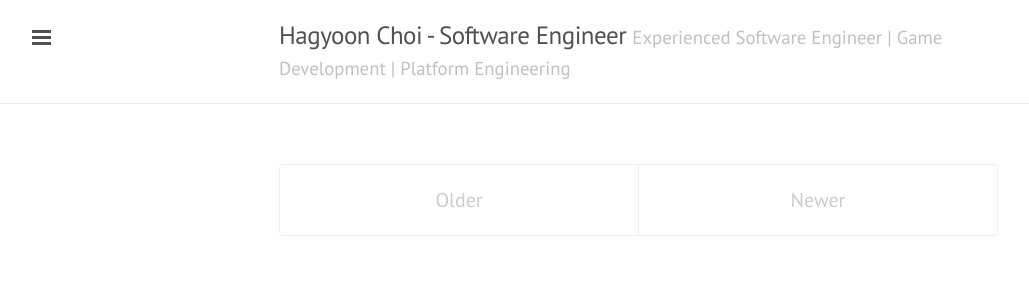
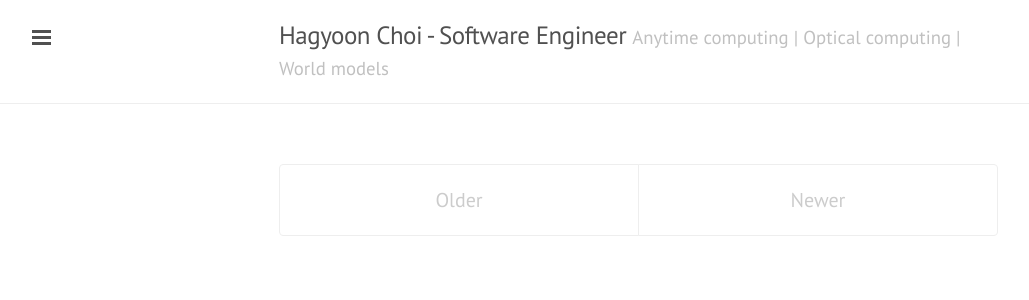
Before and after one commit to suitzero/suitzero.github.io, a Jekyll site: the page built from blog_index.html, in a window 1280 px wide. Shown: the top 300 px of the page, without its empty margins (1-1030 px from the left). Built offline with Jekyll 4.4.1, drawn with Linux system fonts in a browser that asks for light colours.

Commit message:
Update homepage: current research, projects, interests; fix links

```diff
--- a/_config.yml
+++ b/_config.yml
@@ -1,8 +1,8 @@
 excerpt_separator: ""
 pygments: true
 markdown: kramdown
-url: http://suitzero.github.io
+url: https://suitzero.github.io
 title: Hagyoon Choi - Software Engineer
-tagline: Experienced Software Engineer | Game Development | Platform Engineering
-description: Personal homepage of Hagyoon Choi, showcasing projects, publications, and resume.
+tagline: Anytime computing | Optical computing | World models
+description: Personal homepage of Hagyoon Choi — software engineer researching anytime computing and optical computing for the world-model AI era.
 paginate: 5
```
